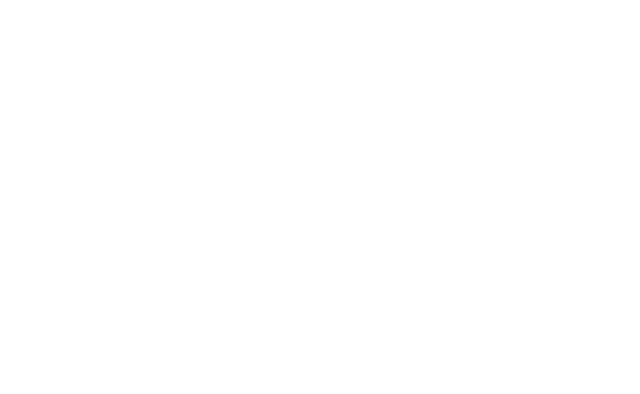
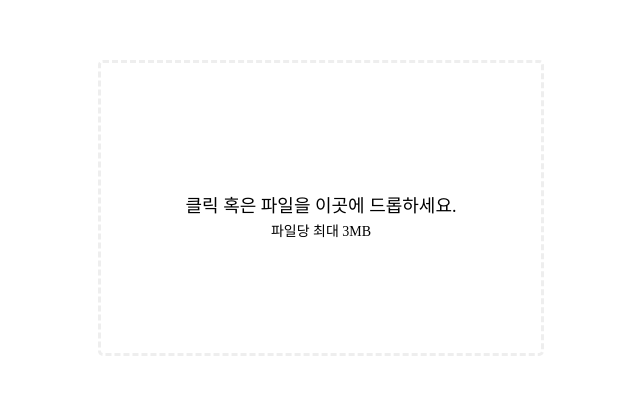
Before and after one commit to su199992/cms-project, a React (Create React App) app: page /FileUploadPage in a window 1280 px wide. Before the commit this address had no page. Shown: the part 192-586 px from the top of the page, without its empty margins (319-959 px from the left). Built offline with nearby package versions, Linux system fonts and the light colour scheme.

Commit message:
파일 업로드 페이지 신규

```diff
--- a/src/App.js
+++ b/src/App.js
@@ -1,17 +1,20 @@
-import React from 'react';
-import { BrowserRouter as Router, Routes, Route } from 'react-router-dom';
-import LoginForm from './components/auth/loginForm';
-import HomePage from './components/pages/homePage';
-import SignUp from './components/auth/signUp';
-import './styles/reset.css';
+import React from "react";
+import { BrowserRouter as Router, Routes, Route } from "react-router-dom";
+import LoginForm from "./components/auth/loginForm";
+import SignUp from "./components/auth/signUp";
+import HomePage from "./components/pages/homePage";
+import FileUploadPage from "./components/pages/fileUploadPage";
+
+import "./styles/reset.css";
 
 function App() {
   return (
     <Router>
       <Routes>
         <Route path="/" Component={LoginForm} />
+        <Route path="/SignUp" Component={SignUp} />
         <Route path="/HomePage" Component={HomePage} />
-        <Route path="/SignUp" Component={SignUp} />
+        <Route path="/FileUploadPage" Component={FileUploadPage} />
       </Routes>
     </Router>
   );
--- a/src/components/auth/loginForm.js
+++ b/src/components/auth/loginForm.js
@@ -1,23 +1,23 @@
-import React, { useState } from 'react';
-import { useNavigate } from 'react-router-dom';
-import { signInWithEmailAndPassword } from 'firebase/auth';
-import { auth } from './firebaseConfig';
-import { TextField, Button, Box, Container, Typography } from '@mui/material';
-import SignUpModal from './signUp';
-import AuthAlert from './authAlert';
+import React, { useState } from "react";
+import { useNavigate } from "react-router-dom";
+import { signInWithEmailAndPassword } from "firebase/auth";
+import { auth } from "./firebaseConfig";
+import { TextField, Button, Box, Container, Typography } from "@mui/material";
+import SignUpModal from "./signUp";
+import AuthAlert from "./authAlert";
 
 const LoginForm = () => {
-  const [email, setEmail] = useState('');
-  const [password, setPassword] = useState('');
+  const [email, setEmail] = useState("");
+  const [password, setPassword] = useState("");
   const [isSignUpModalOpen, setIsSignUpModalOpen] = useState(false);
-  const [errorCode, setErrorCode] = useState('');
+  const [errorCode, setErrorCode] = useState("");
   const navigate = useNavigate();
 
   const handleLogin = async (e) => {
     e.preventDefault();
     try {
       await signInWithEmailAndPassword(auth, email, password);
-      navigate('/homePage')
+      navigate("/homePage");
     } catch (error) {
       setErrorCode(error.code);
     }
@@ -34,88 +34,54 @@
   return (
     <Container
       sx={{
-      display: 'flex', // Flex 컨테이너로 만듦
-      flexDirection: 'column', // 자식 요소를 세로로 정렬
-      justifyContent: 'center', // 자식 요소를 세로 중앙에 정렬
-      alignItems: 'center', // 자식 요소를 가로 중앙에 정렬
-      height: '100vh', // 컨테이너의 높이를 뷰포트 높이의 100%로 설정
-    }}
-  >
+        display: "flex", // Flex 컨테이너로 만듦
+        flexDirection: "column", // 자식 요소를 세로로 정렬
+        justifyContent: "center", // 자식 요소를 세로 중앙에 정렬
+        alignItems: "center", // 자식 요소를 가로 중앙에 정렬
+        height: "100vh", // 컨테이너의 높이를 뷰포트 높이의 100%로 설정
+      }}>
       <Box
         sx={{
-        display: 'flex',
-        flexDirection: 'column',
-        alignItems: 'center',
+          display: "flex",
+          flexDirection: "column",
+          alignItems: "center",
           width: 550,
           height: 450,
-        border: '1px solid',
-        borderColor: 'grey.500',
-        boxSizing: 'border-box'
-      }}
-    >
-      <Typography
-        variant="h4"
-        component="h1"
-        gutterBottom
-        sx={{ fontSize: 70, color: 'red', marginTop: 2.5 }}>
+          border: "1px solid",
+          borderColor: "grey.500",
+          boxSizing: "border-box",
+        }}>
+        <Typography variant="h4" component="h1" gutterBottom sx={{ fontSize: 70, color: "red", marginTop: 2.5 }}>
           hunet
         </Typography>
-      <Box
-        component="form"
-        onSubmit={handleLogin}
-        noValidate
-        sx={{ display: 'flex', flexDirection: 'column', width: '90%', alignItems: 'center' }}
-      >
-        <TextField
-          label="Email"
-          type="email"
-          variant="outlined"
-          autoComplete="email"
-          value={email}
-          onChange={(e) => setEmail(e.target.value)}
-          required
-          sx={{ width: '90%' }}
-        />
-        <TextField
-          label="Password"
-          type="password"
-          variant="outlined"
-          autoComplete="current-password"
-          value={password}
-          onChange={(e) => setPassword(e.target.value)}
-          required
-          margin="normal"
-          sx={{ marginBottom: 4, width: '90%' }}
-        />
+        <Box component="form" onSubmit={handleLogin} noValidate sx={{ display: "flex", flexDirection: "column", width: "90%", alignItems: "center" }}>
+          <TextField label="Email" type="email" variant="outlined" autoComplete="email" value={email} onChange={(e) => setEmail(e.target.value)} required sx={{ width: "90%" }} />
+          <TextField label="Password" type="password" variant="outlined" autoComplete="current-password" value={password} onChange={(e) => setPassword(e.target.value)} required margin="normal" sx={{ marginBottom: 4, width: "90%" }} />
           <Button
             type="submit"
             variant="contained"
             sx={{
               height: 56,
               fontSize: 22,
-            backgroundColor: 'grey',
+              backgroundColor: "grey",
               marginBottom: 1.5,
               fontWeight: 700,
-            ":hover": {backgroundColor :'grey'},
-            width: '90%',
+              ":hover": { backgroundColor: "grey" },
+              width: "90%",
             }}>
             L O G I N
           </Button>
-        <Button
-          onClick={handleSignUpOpen}
-          sx={{ textTransform: 'none', fontSize: '18px'}}>
+          <Button onClick={handleSignUpOpen} sx={{ textTransform: "none", fontSize: "18px" }}>
             SignUp
           </Button>
           <SignUpModal open={isSignUpModalOpen} onClose={handleSignUpClose} />
         </Box>
-      <Typography variant="body2"
-        sx={{ fontSize: 20, ontWeight: 700 }}>
+        <Typography variant="body2" sx={{ fontSize: 20, ontWeight: 700 }}>
           Open Contents Management System
         </Typography>
       </Box>
-    <AuthAlert errorCode={errorCode}/>
+      <AuthAlert errorCode={errorCode} />
     </Container>
-
   );
 };
 
--- /dev/null
+++ b/src/components/pages/fileUploadPage.css
@@ -0,0 +1,55 @@
+#root {
+  align-items: center;
+  display: flex;
+  width: 100vw;
+  height: 100vh;
+}
+
+.icon {
+  width: 100px;
+  height: 100px;
+  pointer-events: none;
+}
+
+.file {
+  display: none;
+}
+
+.file::file-selector-button {
+  font-size: 14px;
+  background: #fff;
+  border: 1px solid #111;
+  border-radius: 12px;
+  padding: 4px 32px;
+  cursor: pointer;
+}
+
+.preview {
+  width: 300px;
+  height: 150px;
+  margin: auto;
+  background-color: #fff;
+  border-radius: 5px;
+  border: 3px dashed #eee;
+  padding: 70px;
+  display: flex;
+  flex-direction: column;
+  justify-content: center;
+  align-items: center;
+  cursor: pointer;
+}
+
+.preview:hover {
+  border-color: #111;
+}
+
+.preview_msg {
+  font-weight: 500;
+  font-size: 18px;
+  margin: 20px 0 10px;
+}
+
+.preview_desc {
+  margin: 0;
+  font-size: 14px;
+}
--- /dev/null
+++ b/src/components/pages/fileUploadPage.js
@@ -0,0 +1,58 @@
+import { useState } from "react";
+import "./fileUploadPage.css";
+
+const FileInfo = ({ uploadedInfo }) => (
+  <ul className="preview_info">
+    {Object.entries(uploadedInfo).map(([key, value]) => (
+      <li key={key}>
+        <span className="info_key">{key}</span>
+        <span className="info_value">{value}</span>
+      </li>
+    ))}
+  </ul>
+);
+
+const FileUploadPage = () => {
+  const [isActive, setActive] = useState(false);
+  const [uploadedInfo, setUploadedInfo] = useState(null);
+
+  const handleDragStart = () => setActive(true);
+  const handleDragEnd = () => setActive(false);
+  const handleDragOver = (event) => {
+    event.preventDefault();
+  };
+
+  const setFileInfo = (file) => {
+    const { name, size: byteSize, type } = file;
+    const size = (byteSize / (1024 * 1024)).toFixed(2) + "mb";
+    setUploadedInfo({ name, size, type }); // name, size, type 정보를 uploadedInfo에 저장
+  };
+
+  const handleDrop = (event) => {
+    event.preventDefault();
+    setActive(false);
+
+    const file = event.dataTransfer.files[0];
+    setFileInfo(file);
+  };
+
+  const handleUpload = ({ target }) => {
+    const file = target.files[0];
+    setFileInfo(file);
+  };
+
+  return (
+    <label className={`preview${isActive ? " active" : ""}`} onDragEnter={handleDragStart} onDragOver={handleDragOver} onDragLeave={handleDragEnd} onDrop={handleDrop}>
+      <input type="file" className="file" onChange={handleUpload} />
+      {uploadedInfo && <FileInfo uploadedInfo={uploadedInfo} />}
+      {!uploadedInfo && (
+        <>
+          <p className="preview_msg">클릭 혹은 파일을 이곳에 드롭하세요.</p>
+          <p className="preview_desc">파일당 최대 3MB</p>
+        </>
+      )}
+    </label>
+  );
+};
+
+export default FileUploadPage;
```
Also changed, not shown: src/components/pages/11.js (added, +71 -0 lines), src/components/pages/homePage.js (+71 -64 lines). Lines whose indentation alone changed are shown as unchanged.
